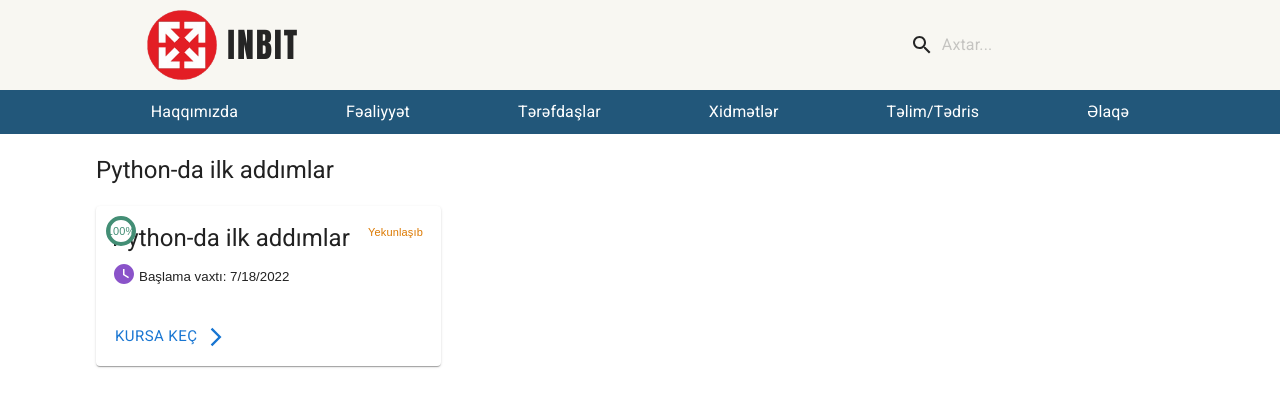
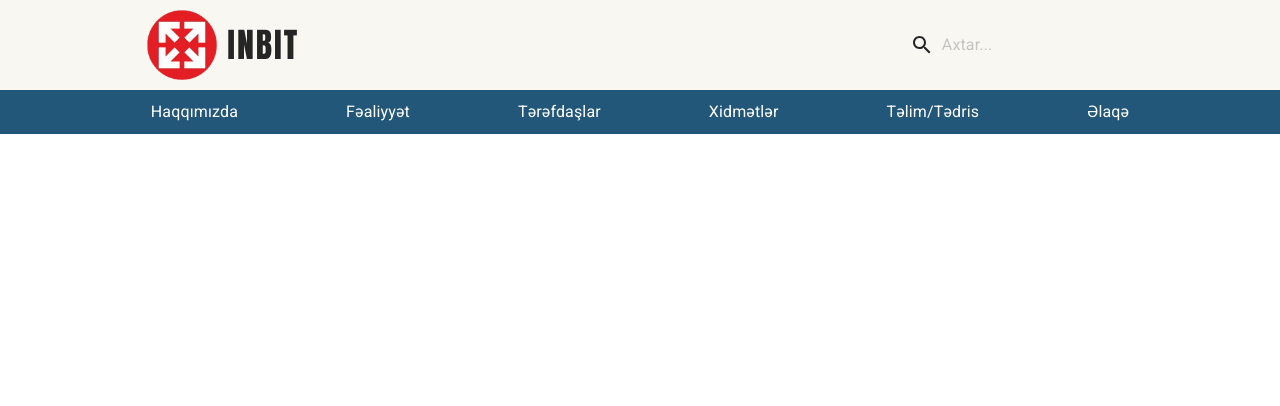
Before and after one commit to xayalahmad/inbit, a React (Create React App) app: page / in a window 1280 px wide. Shown: the top 406 px of the page. Built offline with nearby package versions, Linux system fonts and the light colour scheme.

Commit message:
updated about page

```diff
--- a/src/component/Contact/Contact.js
+++ b/src/component/Contact/Contact.js
@@ -47,7 +47,7 @@ export default function Contact() {
                 <WatchLaterIcon className={styles.contactIcon}/> <div className={styles.contactTitle}>İş cədvəli</div>
             </Typography>
                 <div className={styles.contactDescription}>10:00 - 19:00
-(bazar ertəsi - cümə)
+(bazar ertəsi - cümə) <br/>
 İstirahət günləri: şənbə, bazar</div>
           </div>
           <div className={styles.gridItem} item >
--- a/src/component/Header2/Header2.js
+++ b/src/component/Header2/Header2.js
@@ -97,7 +97,7 @@ function DrawerAppBar(props) {
               {" "}
               <div>Təlim/Tədris</div>
             </Link>
-            <Link className={styles.header2TitleSm} to="/about">
+            <Link className={styles.header2TitleSm} to="/contact">
               {" "}
               <div>Əlaqə</div>
             </Link>
--- a/src/component/Home.js
+++ b/src/component/Home.js
@@ -12,41 +12,7 @@ import { Link } from "react-router-dom";
 export function Home() {
   return (
     <div className={styles.home_page}>
-      <div className={styles.home_page_title} variant="h5" component="div">
-        <Typography gutterBottom variant="h5" component="div">
-          Python-da ilk addımlar
-        </Typography>
-      </div>
-      <Card className={styles.card} sx={{ maxWidth: 345 }}>
-        <span className={styles.card_rate}>100%</span>
-        <span className={styles.card_complete}>Yekunlaşıb</span>
-        <CardActionArea>
-          {/* <CardMedia component="img" image={card_cover} alt="Python course" /> */}
-          <CardContent>
-            <Typography gutterBottom variant="h5" component="div">
-              Python-da ilk addımlar
-            </Typography>
-            <div className={styles.card_text_container}>
-              <Typography variant="body2" color="text.secondary">
-                <WatchLaterIcon className={styles.watch_icon} />
-              </Typography>
-              <div>Başlama vaxtı: 7/18/2022</div>
-            </div>
-          </CardContent>
-        </CardActionArea>
-        <CardActions>
-          <Link to="/course">
-            {" "}
-            <Button
-              size="large"
-              color="primary"
-              endIcon={<ArrowForwardIosIcon />}
-            >
-              Kursa keç
-            </Button>{" "}
-          </Link>
-        </CardActions>
-      </Card>
+
     </div>
   );
 }
```
